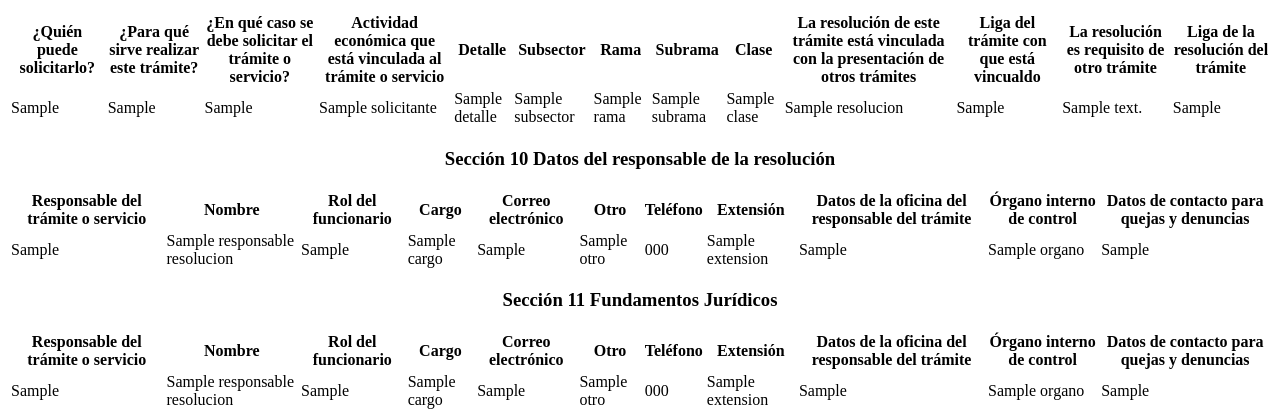
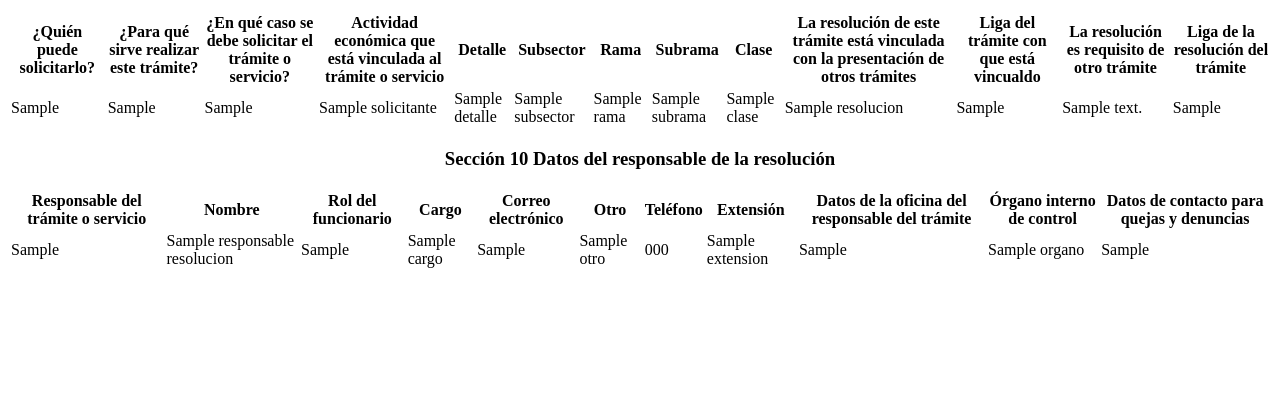
Before and after one commit to ItzelGranados/TyServicios, a Python web app: template templates/index.html in a window 1280 px wide. Shown: the part 1248-1668 px from the top of the page. After the commit the page ends 1516 px from the top, so only its background shows below. Run offline with Jinja, Linux system fonts and the light colour scheme; the template is opened without the code that fills it: most values are stand-ins (such as "Sample title", 1, 10 or a date in 2020).

Commit message:
Cambio URL

```diff
--- a/TyServicios/urls.py
+++ b/TyServicios/urls.py
@@ -18,8 +18,8 @@ from django.contrib import admin
 from django.urls import path
 from django.views.generic import TemplateView
 
+
 urlpatterns = [
     path('admin/', admin.site.urls),
-    path('index/', TemplateView.as_view(template_name="index.html")),
-
+    path('index/<int:id>/', TemplateView.as_view(), name='index.html'),
 ]
--- a/posts/admin.py
+++ b/posts/admin.py
@@ -1,5 +1,7 @@
 from django.contrib import admin
-from .models import Dato, Requisito, Formato, Paso, Cita, Costo, Tiempo, Vigencia, Solicitante, ResponsableResolucion, FundamentoJuridico, FundamentoJuridico2, FundamentoJuridico3, FundamentoJuridico4, FundamentoJuridico5, FundamentoJuridico6, FundamentoJuridico7, FundamentoJuridico8, Inspeccion, Estadistica, InformacionAdicional
+from .models import Dato, Requisito, Formato, Paso, Cita, Costo, Tiempo, Vigencia, Solicitante, ResponsableResolucion, \
+    FundamentoJuridico, FundamentoJuridico2, FundamentoJuridico3, FundamentoJuridico4, FundamentoJuridico5, FundamentoJuridico6, \
+    FundamentoJuridico7, FundamentoJuridico8, Inspeccion, Estadistica, InformacionAdicional
 
 # Register your models here.
 admin.site.register(Dato)
--- a/templates/index.html
+++ b/templates/index.html
@@ -20,7 +20,6 @@
 
 <h3 class="title"> Sección 1 Datos generales </h3>
 <h3 class="title"> Nombre del trámite </h3>
-
 
 <table>
     <tr>
@@ -262,39 +261,5 @@
     </tr>
     </table>
 
-<h3 class="title"> Sección 11 Fundamentos Jurídicos </h3>
-
-<table>
-    <tr>
-        <th>Responsable del trámite o servicio</th>
-        <th>Nombre</th>
-        <th>Rol del funcionario</th>
-        <th>Cargo</th>
-        <th>Correo electrónico</th>
-        <th>Otro</th>
-        <th>Teléfono</th>
-        <th>Extensión</th>
-        <th>Datos de la oficina del responsable del trámite</th>
-        <th>Órgano interno de control</th>
-        <th>Datos de contacto para quejas y denuncias</th>
-
-    </tr>
-
-    <tr>
-        <td>{{ResponsableResolucion.responsable_tramite}}</td>
-        <td>{{ResponsableResolucion.nombre}}</td>
-        <td>{{ResponsableResolucion.rol_funcionario}}</td>
-        <td>{{ResponsableResolucion.cargo}}</td>
-        <td>{{ResponsableResolucion.correo_electronico}}</td>
-        <td>{{ResponsableResolucion.otro}}</td>
-        <td>{{ResponsableResolucion.telefono}}</td>
-        <td>{{ResponsableResolucion.extension}}</td>
-        <td>{{ResponsableResolucion.datos_responsable}}</td>
-        <td>{{ResponsableResolucion.organo}}</td>
-        <td>{{ResponsableResolucion.quejas_denuncias}}</td>
-    </tr>
-    </table>
-
-
 </body>
 </html>
```
Also changed, not shown: posts/models.py (+8 -3 lines).
